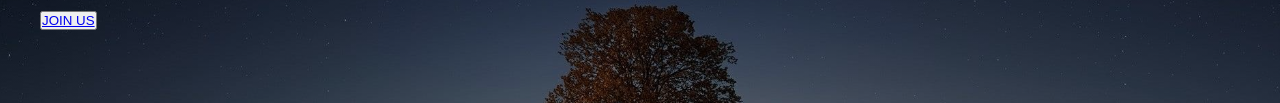
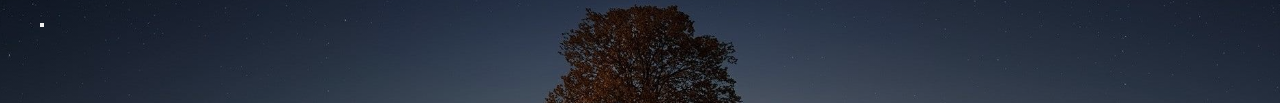
Before and after one commit to Omar-network/WebPage, a plain HTML site: page index.html in a window 1280 px wide. Shown: the part 338-441 px from the top of the page. Drawn offline with Linux system fonts and the light colour scheme.

Commit message:
added content

```diff
--- a/index.html
+++ b/index.html
@@ -34,7 +34,7 @@
                     <br> id numquam dignissimos iure architecto perferendis
                     <br> blanditiisquibusdam veritatis temporibus? Ad accusamus nostrum ducimus cum.</p>
 
-                    <button class="cn"><a href="#">JOIN US</a></button>
+                    <button class="cn"><a href="#"></a></button>
 
           </div>
     </div>
```
Also changed, not shown: style.css (line endings or trailing spaces).
